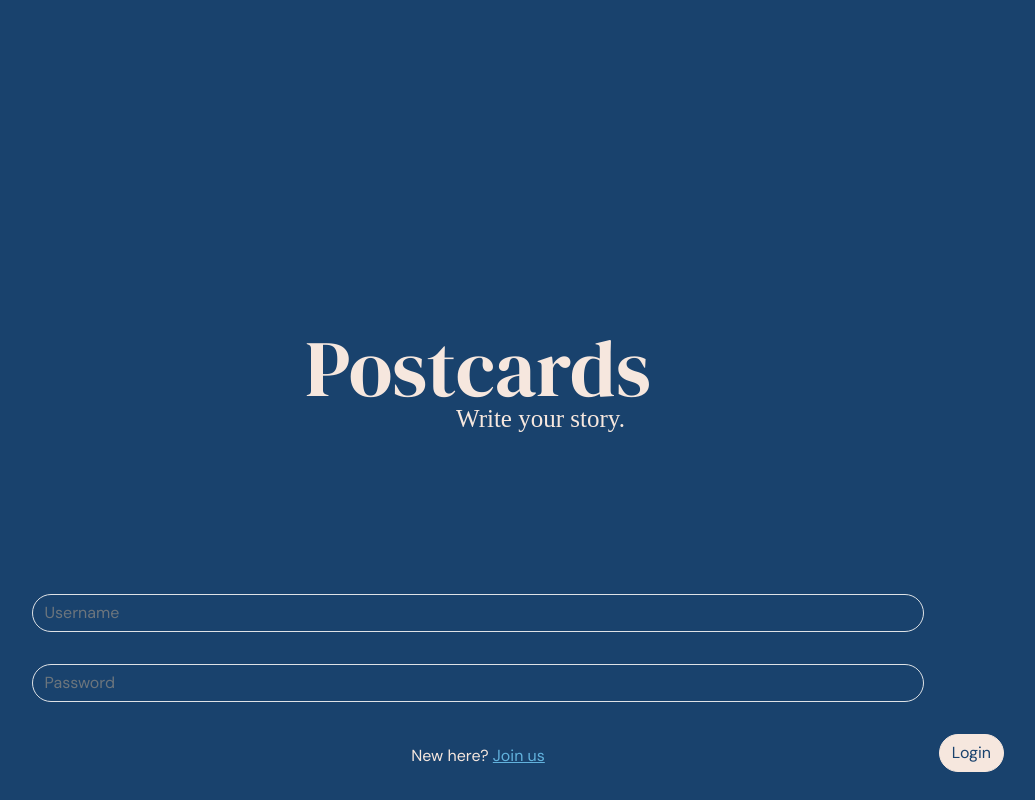
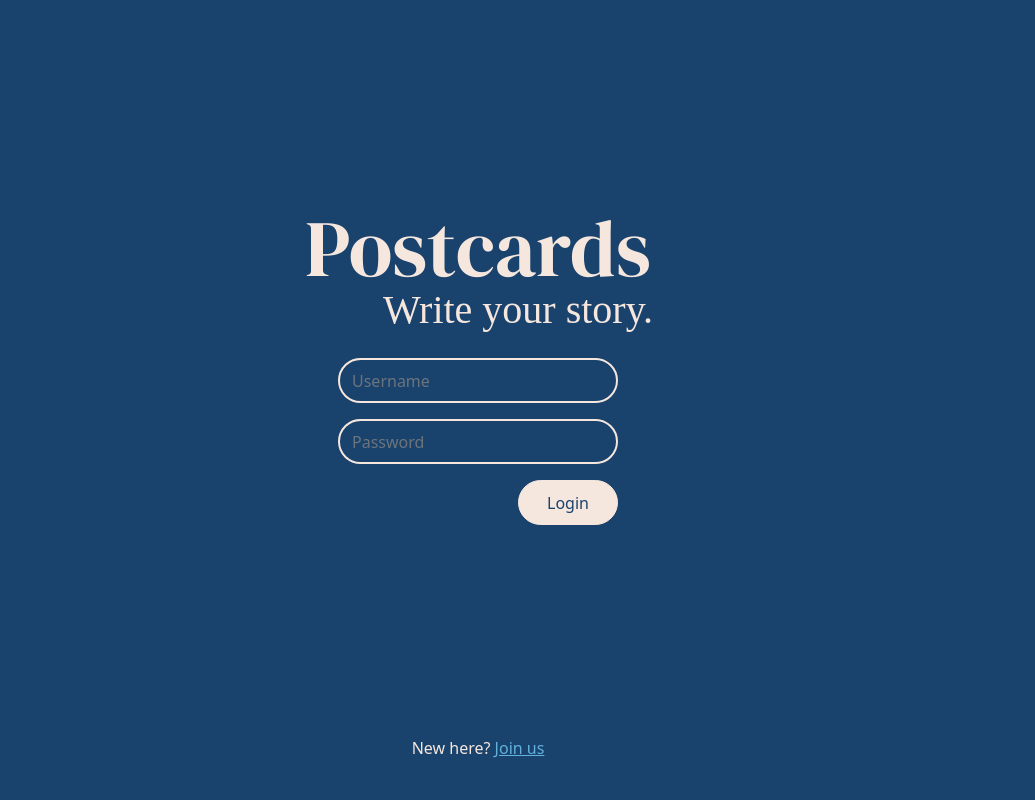
Before and after one commit to nonsonotino/Postcards, a PHP site: page / in a window 1280 px wide. Shown: the whole page, without its empty margins (162-1197 px from the left). Run offline with PHP 8.4, Linux system fonts and the light colour scheme; some web fonts are replaced.

Commit message:
updated login template to run bootstrap

```diff
--- a/template/base.php
+++ b/template/base.php
@@ -4,7 +4,8 @@
     <meta charset="UTF-8">
     <meta name="viewport" content="width=device-width, initial-scale=1.0">
     <link rel="stylesheet" href="css/bootstrap.css">
-    <link rel="stylesheet" href="css/styles.css">
+    <!--<link rel="stylesheet" href="css/styles.css">-->
+    <link rel="stylesheet" href="css/newstyles.css">
     <link href='https://fonts.googleapis.com/css?family=Grape Nuts' rel='stylesheet'>
     <link href='https://fonts.googleapis.com/css?family=DM Serif Display' rel='stylesheet'>
     <link href='https://fonts.googleapis.com/css?family=DM Sans' rel='stylesheet'>
--- a/template/login_form.php
+++ b/template/login_form.php
@@ -1,11 +1,19 @@
 <body class="bg-primary">
 <?php require("title_card.php"); ?>
-<form class="container"action="#">
-    <input class="textbox form-control border bg-primary rounded-pill text-secondary" id="username" name="username" type="text" placeholder="Username" maxlength="20" required>
-    <input class="textbox border form-control bg-primary rounded-pill text-secondary" id="password" name="password" type="password" placeholder="Password" maxlength="20" required>
-    <input class="float-end button rounded-pill btn btn-secondary text-primary" type="submit" value="Login">
+<form class="container d-flex justify-content-center" action="#">
+    <div class="">
+        <div class="d-flex justify-content-center">
+            <input class="textbox border-secondary form-control border-2 bg-primary rounded-pill text-secondary" id="username" name="username" type="text" placeholder="Username" maxlength="20" required>
+        </div>
+        <div class="d-flex justify-content-center">
+            <input class="textbox border-secondary form-control border-2 bg-primary rounded-pill text-secondary" id="password" name="password" type="password" placeholder="Password" maxlength="20" required>
+        </div>
+        <div class="d-flex justify-content-end">
+            <input class="button rounded-pill btn btn-secondary text-primary" type="submit" value="Login">
+        </div>
+    </div>
 </form>
-<footer class="form-link">
-    <p class="text-center">New here? <a class="link-tertiary" href="#">Join us</a></p>
+<footer class="form-link fixed-bottom mb-4">
+    <p class="text-center text-secondary">New here? <a class="link-tertiary" href="#">Join us</a></p>
 </footer>
 </body>
```
